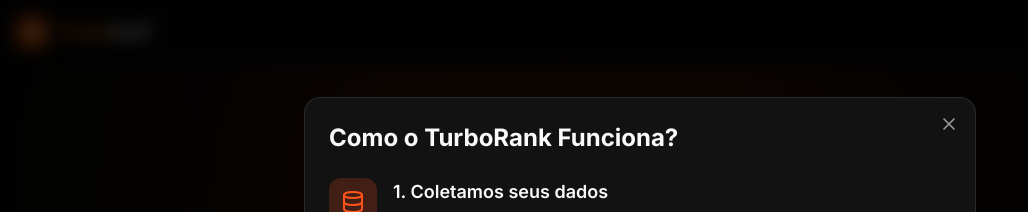
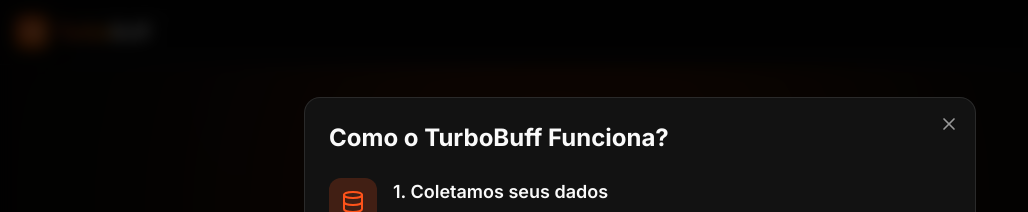
Before and after one commit to laaridev/dota2turbo-mmr, a Next.js app: page / in a window 1280 px wide. Both pictures are taken after a click on the button "Como funciona". Shown: the top 212 px of the page, without its empty margins (0-1028 px from the left). Built offline with nearby package versions, Linux system fonts and the light colour scheme.

Commit message:
fix: TurboBuff in modal

```diff
--- a/components/how-it-works-modal.tsx
+++ b/components/how-it-works-modal.tsx
@@ -23,7 +23,7 @@
                 </button>
 
                 {/* Title */}
-                <h2 className="text-2xl font-bold mb-6">Como o TurboRank Funciona?</h2>
+                <h2 className="text-2xl font-bold mb-6">Como o TurboBuff Funciona?</h2>
 
                 {/* Steps */}
                 <div className="space-y-6">
```
